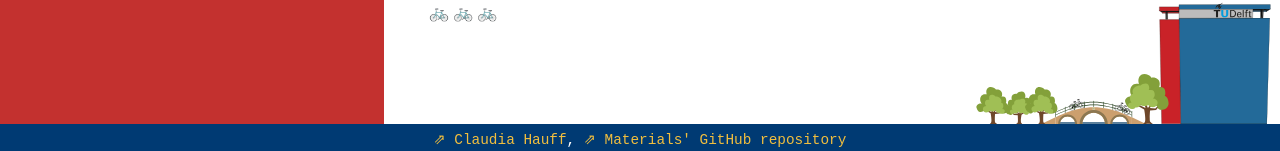
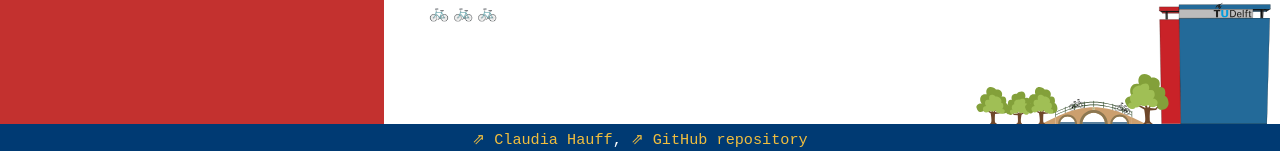
Before and after one commit to aheil/cse-theme, a Jekyll site: the page built from index.md, in a window 1280 px wide. Shown: the part 2357-2508 px from the top of the page. Built offline with Jekyll 4.4.1, drawn with Linux system fonts in a browser that asks for light colours; emoji names are drawn with the system emoji font; comment, search, counter and statistics services are not loaded; our own code applies the rules of GitHub Pages for plain Markdown files.

Commit message:
footer text

```diff
--- a/_includes/footer.html
+++ b/_includes/footer.html
@@ -1,6 +1,6 @@
 
   <footer class="skin">
-    <span class="text"><a href="https://chauff.github.io/">Claudia Hauff</a>, <a href="https://github.com/chauff/Web-Teaching">Materials' GitHub repository</a>
+    <span class="text"><a href="https://chauff.github.io/">Claudia Hauff</a>, <a href="https://github.com/chauff/Web-Teaching">GitHub repository</a>
     </span>
     <span class="footer-img"></span>
   </footer>
--- a/assets/css/skin.css
+++ b/assets/css/skin.css
@@ -72,7 +72,7 @@ header {
 }
 
 footer.skin {
-  font-size: 90%;
+  font-size: 95%;
 }
 
 nav li {
```
